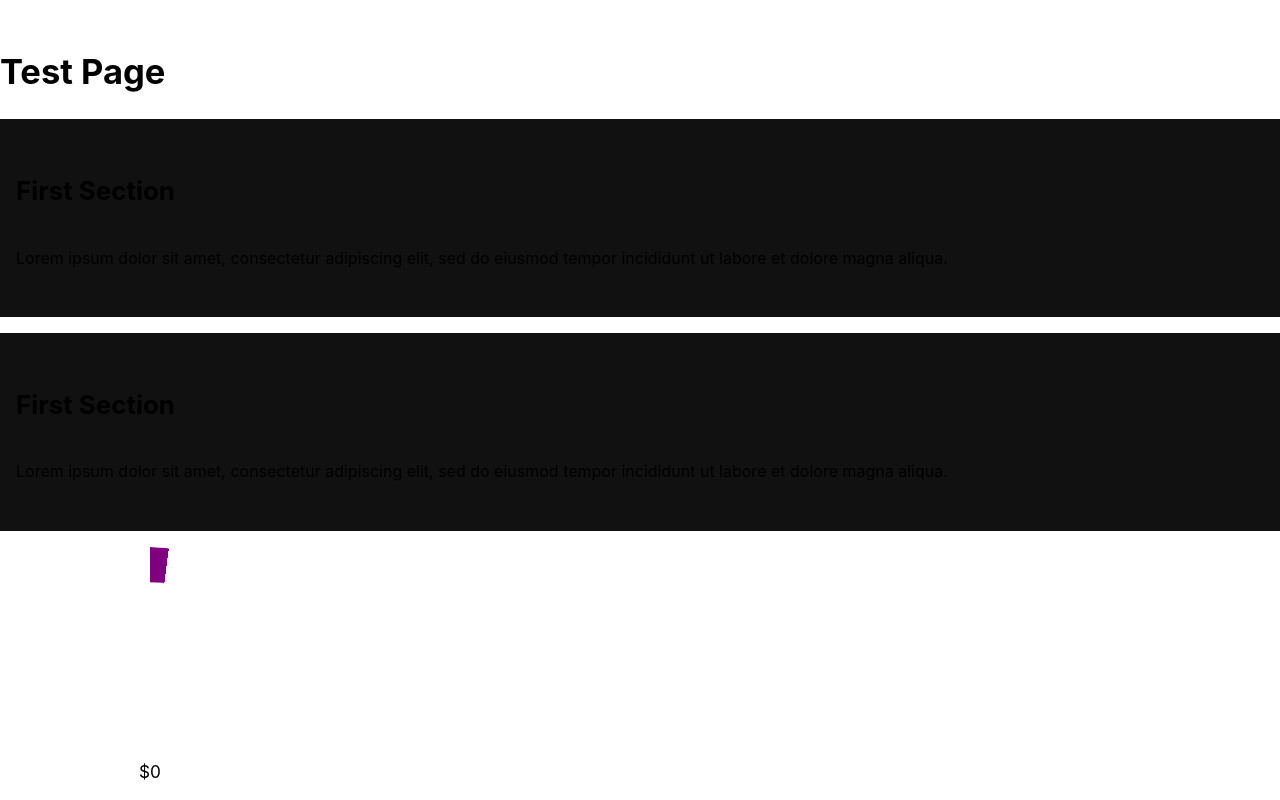
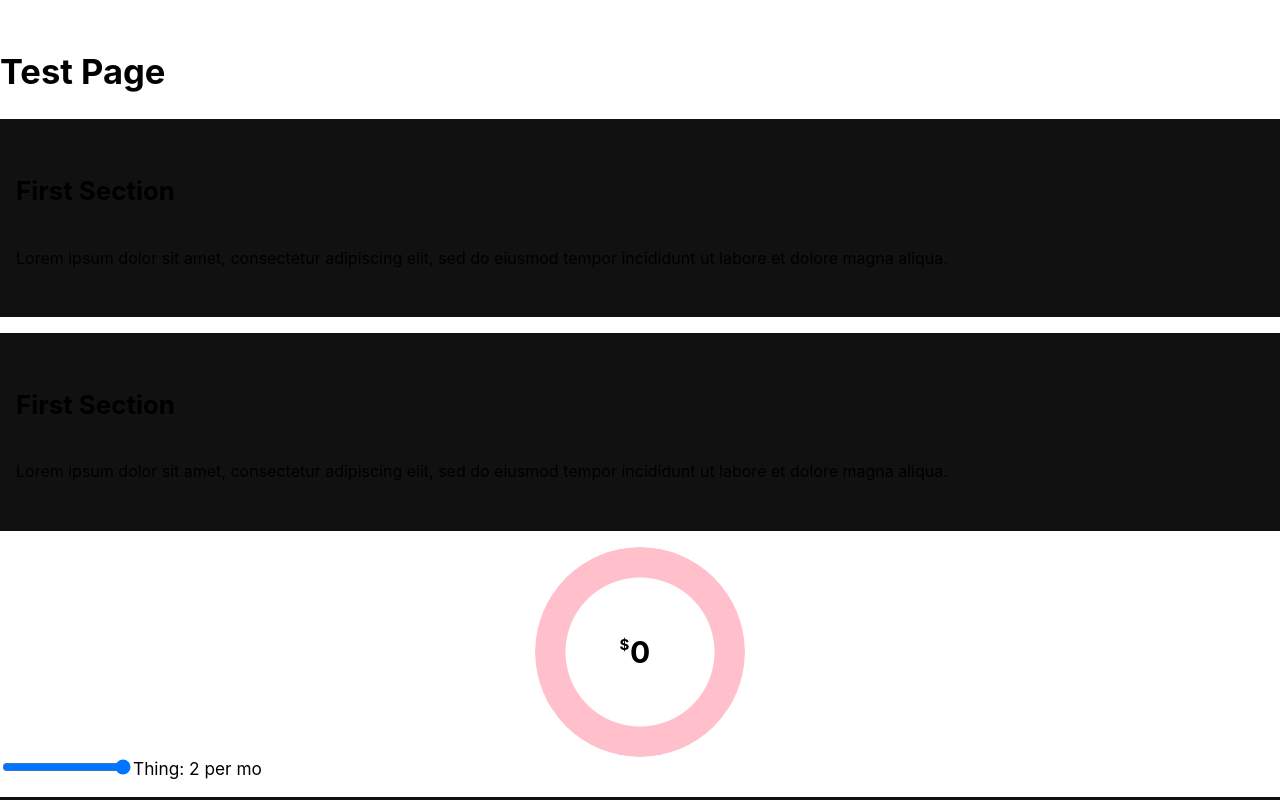
Before and after one commit to helloidevthings/jubilant-octo-couscous, a Next.js app: page /test in a window 1280 px wide. Shown: the top 800 px of the page. Built offline with nearby package versions, Linux system fonts and the light colour scheme.

Commit message:
calc finish

```diff
--- a/pages/test.js
+++ b/pages/test.js
@@ -8,71 +8,64 @@ const MainWrapper = styled.main`
   position: relative;
 `;
 
-const OldSchoolCircle = styled.div`
+const CircleGraph = styled.div`
   display: grid;
-  place-content: center;
-  width: 300px;
-  height: 300px;
+  align-items: center;
   justify-items: center;
-  align-items: center;
-  position: relative;
+  font-size: 30px;
 
-  &:before {
-    content: '';
-    position: absolute;
-    inset: 0;
-    background: conic-gradient(
-      purple calc(${(props) => props.value} * 1%),
-      #0000 0
-    );
-    mask: radial-gradient(
-      farthest-side,
-      #0000 calc(99% - 2em),
-      #000 calc(100% - 2em)
-    );
+  h3 {
+    font-size: 1em;
+    grid-column: 1;
+    grid-row: 1;
+    text-align: center;
+    position: relative;
+    margin: 0.8em auto;
+    width: max-content;
+    z-index: 10;
 
-    border-radius: 50%;
-    transition: all 2s ease-in-out;
+    &:before {
+      content: '$';
+      display: block;
+      font-size: 0.5em;
+      position: absolute;
+      top: 0.25em;
+      left: -0.7em;
+    }
   }
 `;
 
-const CircleGraph = styled.div`
+const OldSchoolCircle = styled.div`
   grid-column: 1;
   grid-row: 1;
-  width: 150px;
-  height: 150px;
-  /* background: radial-gradient(
-    50px circle at 50% 50%,
-    #fff 0%,
-    #fff 50%,
-    transparent 50%
-  ); */
-  /* background: conic-gradient(purple calc(50 * 1%), #0000 0); */
-`;
+  width: 7em;
+  height: 7em;
+  position: relative;
+  background: pink;
+  border-radius: 50%;
+  overflow: hidden;
 
-const SvgCircle2 = styled.svg`
-  stroke: pink;
-  stroke-width: 5px;
+  mask: radial-gradient(
+    farthest-side,
+    #0000 calc(99% - 1em),
+    #000 calc(100% - 1em)
+  );
 
-  circle {
-    stroke: pink;
+  div {
+    position: absolute;
+    width: 100%;
+    height: 100%;
+    left: 0;
+    top: 0;
+    background: conic-gradient(
+      purple calc(${(props) => props.circleValue} * 1%),
+      #0000 0
+    );
+    transform-origin: center center;
+    transform: rotate(${(props) => props.circleValue - 100}deg);
+    transition: transform 0.4s cubic-bezier(0.18, 0.89, 0.32, 1.28);
+    z-index: -1;
   }
-  /* circle {
-    stroke-dashoffset: 10;
-    stroke-dasharray: 1000;
-    animation: draw 3s ease-in-out infinite alternate;
-    stroke: pink;
-  }
-
-  @keyframes draw {
-    from {
-      stroke-dashoffset: 1000;
-    }
-
-    to {
-      stroke-dashoffset: 0;
-    }
-  } */
 `;
 
 const FirstSection = styled.section`
@@ -104,7 +97,7 @@ const Test = () => {
 
   const handleValue = (e) => {
     setValue(e.target.value);
-    setCircleValue(e.target.value * 100);
+    setCircleValue(e.target.value * 3.3339);
     setMoneyValue(e.target.value * 17);
   };
 
@@ -161,19 +154,18 @@ const Test = () => {
       </FirstSection>
 
       <div ref={ref}>
-        <OldSchoolCircle value={value}>
-          ${moneyValue}
-          <CircleGraph></CircleGraph>
-          <CircleGraph></CircleGraph>
-          <CircleGraph></CircleGraph>
-        </OldSchoolCircle>
+        <CircleGraph>
+          <h3>{moneyValue}</h3>
+          <OldSchoolCircle circleValue={circleValue}>
+            <div></div>
+          </OldSchoolCircle>
+        </CircleGraph>
         <input
           type="range"
           id="volume"
           name="volume"
           min="2"
           max="30"
-          initialValue="2"
           onInput={handleValue}
           onChange={handleValue}
         />
```
